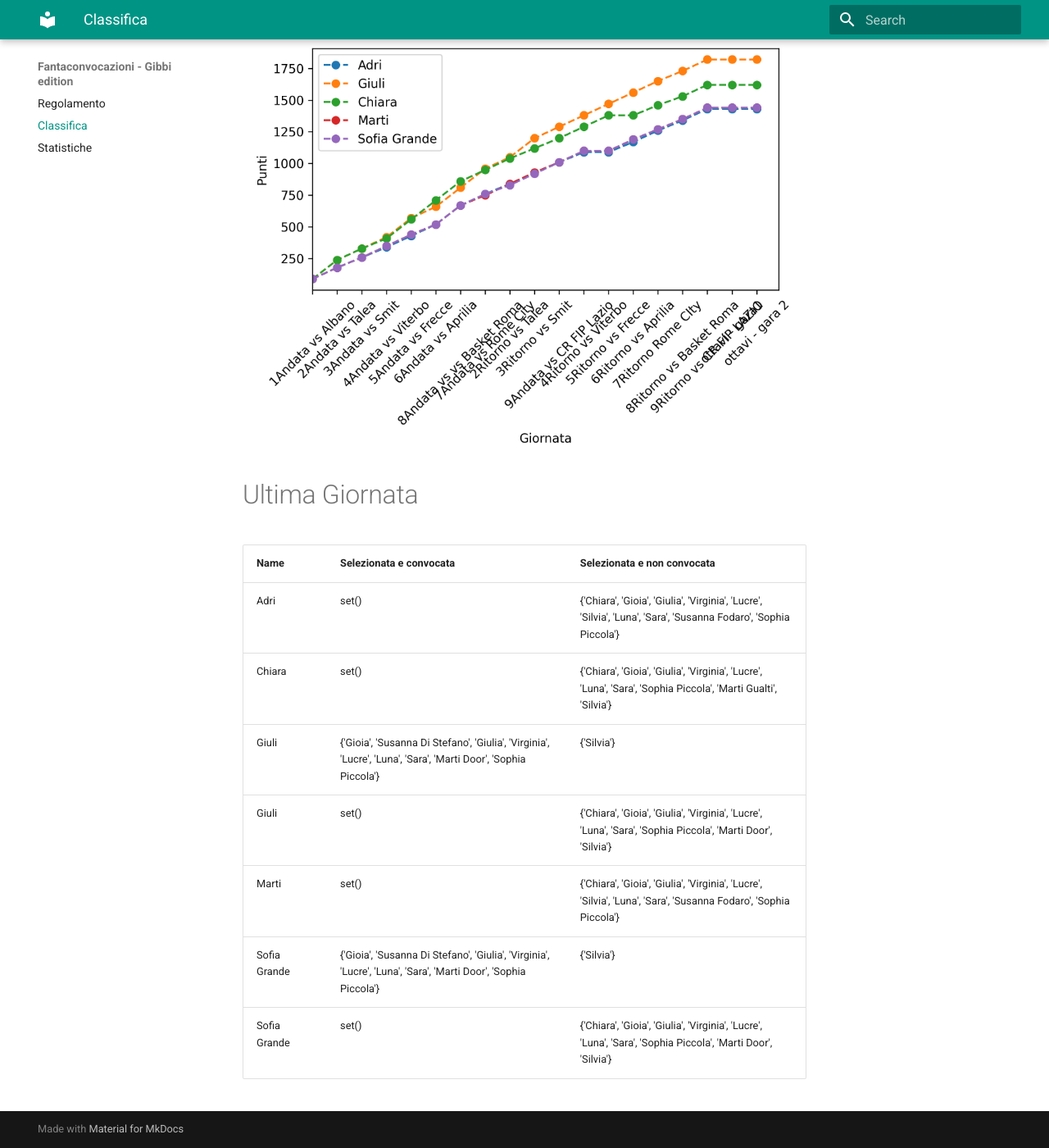
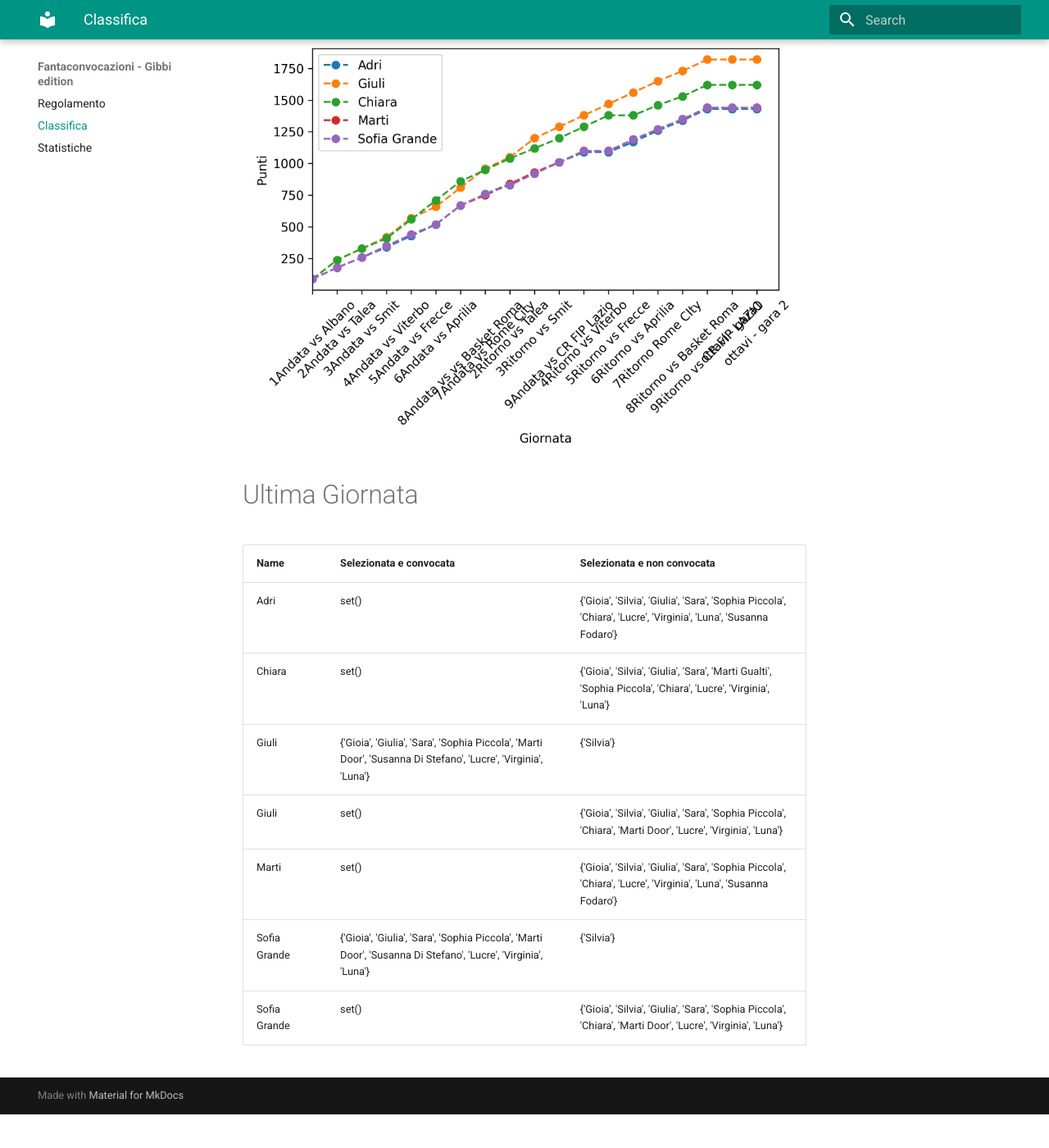
Before and after one commit to martinig94/fantagibbi, an MkDocs documentation site: the page built from docs/Classifica.md, in a window 1280 px wide and 1400 px high, scrolled down 565 px. Shown: the whole window at 82% size. Built offline with MkDocs 1.6.1 and Material for MkDocs 9.7.7, drawn with Linux system fonts in a browser that asks for light colours; after the commit the page ends 1924 px from its top, so only the background shows below that.

Commit message:
Auto-update from main.py

```diff
--- a/docs/Classifica.md
+++ b/docs/Classifica.md
@@ -18,11 +18,11 @@
 <!-- START_TABLE CORRECT -->
 | Name         | Selezionata e convocata                                                                                        | Selezionata e non convocata                                                                                      |
 |:-------------|:---------------------------------------------------------------------------------------------------------------|:-----------------------------------------------------------------------------------------------------------------|
-| Adri         | set()                                                                                                          | {'Chiara', 'Gioia', 'Giulia', 'Virginia', 'Lucre', 'Silvia', 'Luna', 'Sara', 'Susanna Fodaro', 'Sophia Piccola'} |
-| Chiara       | set()                                                                                                          | {'Chiara', 'Gioia', 'Giulia', 'Virginia', 'Lucre', 'Luna', 'Sara', 'Sophia Piccola', 'Marti Gualti', 'Silvia'}   |
-| Giuli        | {'Gioia', 'Susanna Di Stefano', 'Giulia', 'Virginia', 'Lucre', 'Luna', 'Sara', 'Marti Door', 'Sophia Piccola'} | {'Silvia'}                                                                                                       |
-| Giuli        | set()                                                                                                          | {'Chiara', 'Gioia', 'Giulia', 'Virginia', 'Lucre', 'Luna', 'Sara', 'Sophia Piccola', 'Marti Door', 'Silvia'}     |
-| Marti        | set()                                                                                                          | {'Chiara', 'Gioia', 'Giulia', 'Virginia', 'Lucre', 'Silvia', 'Luna', 'Sara', 'Susanna Fodaro', 'Sophia Piccola'} |
-| Sofia Grande | {'Gioia', 'Susanna Di Stefano', 'Giulia', 'Virginia', 'Lucre', 'Luna', 'Sara', 'Marti Door', 'Sophia Piccola'} | {'Silvia'}                                                                                                       |
-| Sofia Grande | set()                                                                                                          | {'Chiara', 'Gioia', 'Giulia', 'Virginia', 'Lucre', 'Luna', 'Sara', 'Sophia Piccola', 'Marti Door', 'Silvia'}     |
+| Adri         | set()                                                                                                          | {'Gioia', 'Silvia', 'Giulia', 'Sara', 'Sophia Piccola', 'Chiara', 'Lucre', 'Virginia', 'Luna', 'Susanna Fodaro'} |
+| Chiara       | set()                                                                                                          | {'Gioia', 'Silvia', 'Giulia', 'Sara', 'Marti Gualti', 'Sophia Piccola', 'Chiara', 'Lucre', 'Virginia', 'Luna'}   |
+| Giuli        | {'Gioia', 'Giulia', 'Sara', 'Sophia Piccola', 'Marti Door', 'Susanna Di Stefano', 'Lucre', 'Virginia', 'Luna'} | {'Silvia'}                                                                                                       |
+| Giuli        | set()                                                                                                          | {'Gioia', 'Silvia', 'Giulia', 'Sara', 'Sophia Piccola', 'Chiara', 'Marti Door', 'Lucre', 'Virginia', 'Luna'}     |
+| Marti        | set()                                                                                                          | {'Gioia', 'Silvia', 'Giulia', 'Sara', 'Sophia Piccola', 'Chiara', 'Lucre', 'Virginia', 'Luna', 'Susanna Fodaro'} |
+| Sofia Grande | {'Gioia', 'Giulia', 'Sara', 'Sophia Piccola', 'Marti Door', 'Susanna Di Stefano', 'Lucre', 'Virginia', 'Luna'} | {'Silvia'}                                                                                                       |
+| Sofia Grande | set()                                                                                                          | {'Gioia', 'Silvia', 'Giulia', 'Sara', 'Sophia Piccola', 'Chiara', 'Marti Door', 'Lucre', 'Virginia', 'Luna'}     |
 <!-- END_TABLE CORRECT -->
```
